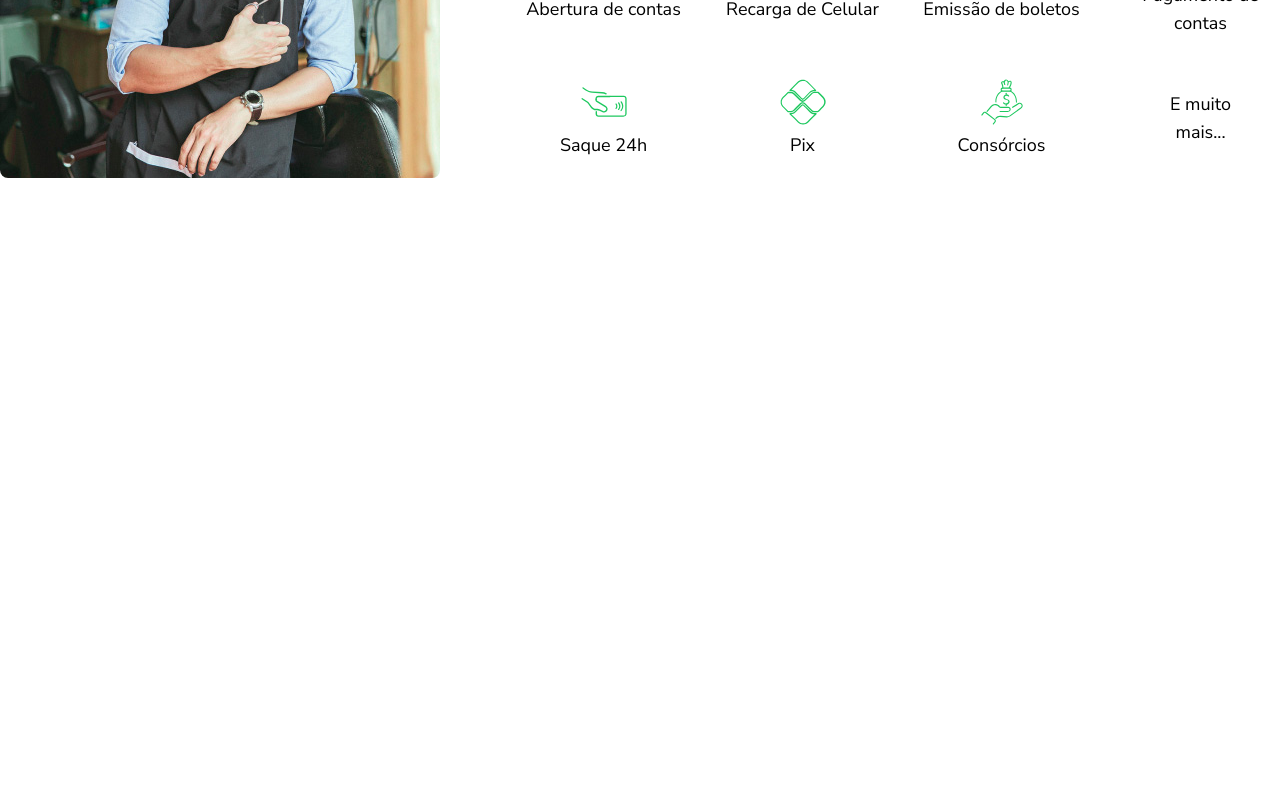
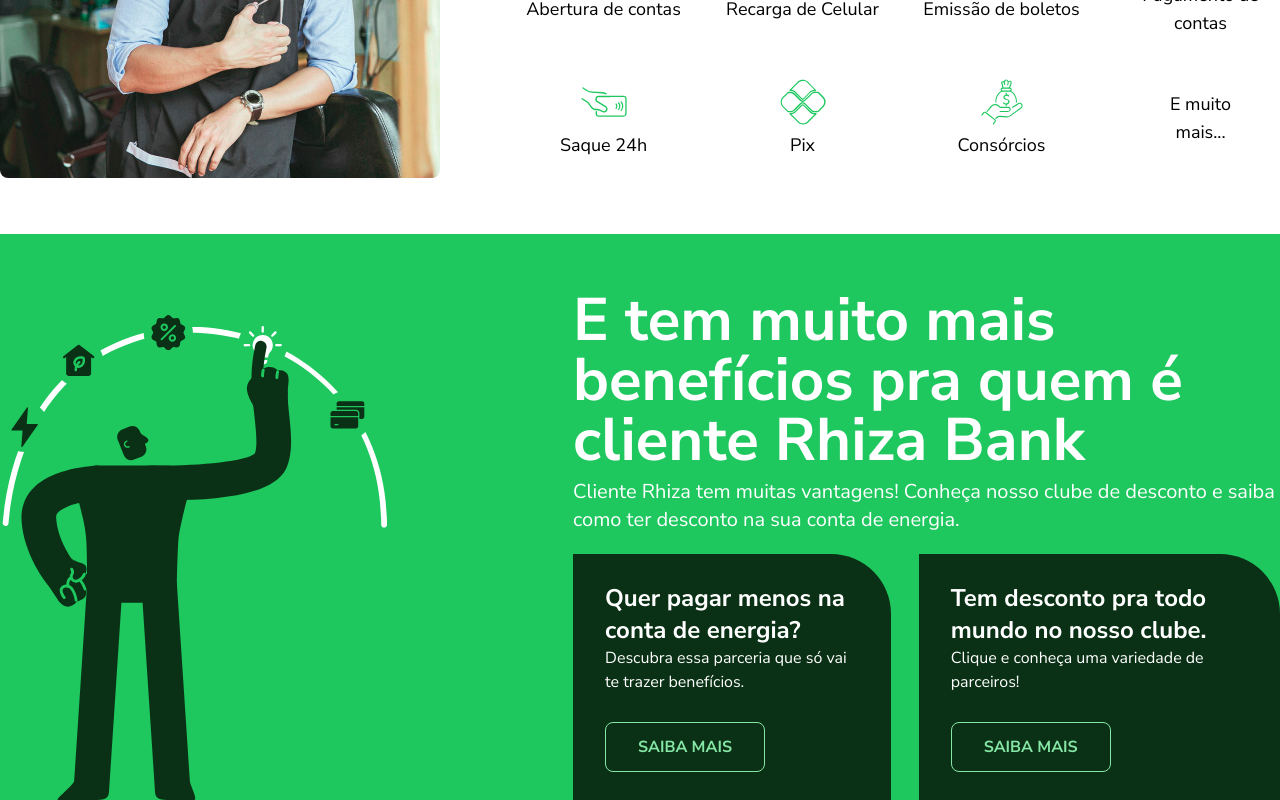
Before and after one commit to rafaverde/rhizaBank-lp, a Next.js app: page / in a window 1280 px wide. Shown: the part 1007-1807 px from the top of the page. Before the commit the page ends 1241 px from the top, so only its background shows below. Built offline with nearby package versions, Linux system fonts and the light colour scheme.

Commit message:
Advantages section layout created.

```diff
--- a/src/app/page.tsx
+++ b/src/app/page.tsx
@@ -1,12 +1,13 @@
-import { BenefitsSection } from "@/components/benefits-section"
-import { Hero } from "@/components/hero"
-import Image from "next/image"
+import { AdvantagesSection } from "@/components/sections/advantages-section"
+import { BenefitsSection } from "@/components/sections/benefits-section"
+import { Hero } from "@/components/sections/hero"
 
 export default function Home() {
   return (
     <main>
       <Hero />
       <BenefitsSection />
+      <AdvantagesSection />
     </main>
   )
 }
--- /dev/null
+++ b/src/components/sections/advantages-section.tsx
@@ -0,0 +1,59 @@
+import advantagesImg from "@/assets/discount-club-image.svg"
+import Image from "next/image"
+import Link from "next/link"
+
+export function AdvantagesSection() {
+  return (
+    <section className="bg-rhiza-green-500">
+      <div className="flex md:flex md:flex-row flex-col lg:justify-between md:items-end gap-5 lg:m-auto px-4 xl:px-0 py-7 md:pt-14 md:pb-0 w-full lg:max-w-[1170]">
+        <div className="md:w-max lg:w-full">
+          <Image src={advantagesImg} alt="Ilustração" width={387} />
+        </div>
+
+        <div className="infos_wrapper">
+          <div>
+            <h2 className="font-bold text-4xl text-white md:text-2xl lg:text-6xl">
+              E tem muito mais benefícios pra quem é cliente Rhiza Bank
+            </h2>
+            <p className="mt-2 text-white md:text-sm lg:text-xl">
+              Cliente Rhiza tem muitas vantagens! Conheça nosso clube de
+              desconto e saiba como ter desconto na sua conta de energia.
+            </p>
+          </div>
+          <div className="md:flex gap-7 boxes_wrapper">
+            <div className="bg-rhiza-green-900 mt-5 px-8 py-7 rounded-tr-[60px] text-white">
+              <h3 className="font-bold text-2xl md:text-xl lg:text-2xl">
+                Quer pagar menos na conta de energia?
+              </h3>
+              <p className="mb-7 md:text-sm lg:text-base">
+                Descubra essa parceria que só vai te trazer benefícios.
+              </p>
+              <Link href="https://bit.ly/rhizabank" target="_blank">
+                <button className="lg:flex bg-transparent hover:bg-rhiza-green-500 px-8 py-3 border border-rhiza-green-300 rounded-lg font-bold text-rhiza-green-300 hover:text-rhiza-green-900 uppercase transition-colors">
+                  Saiba mais
+                </button>
+              </Link>
+            </div>
+
+            <div className="bg-rhiza-green-900 mt-5 px-8 py-7 rounded-tr-[60px] text-white">
+              <h3 className="font-bold text-2xl md:text-xl lg:text-2xl">
+                Tem desconto pra todo mundo no nosso clube.
+              </h3>
+              <p className="mb-7 md:text-sm lg:text-base">
+                Clique e conheça uma variedade de parceiros!
+              </p>
+              <Link
+                href="https://clubecerto.com.br/hotsite/?utm_cc=acessodireto&ent=rhizaedutech"
+                target="_blank"
+              >
+                <button className="lg:flex bg-transparent hover:bg-rhiza-green-500 px-8 py-3 border border-rhiza-green-300 rounded-lg font-bold text-rhiza-green-300 hover:text-rhiza-green-900 uppercase transition-colors">
+                  Saiba mais
+                </button>
+              </Link>
+            </div>
+          </div>
+        </div>
+      </div>
+    </section>
+  )
+}
--- a/src/components/benefits-section.tsx
+++ b/src/components/sections/benefits-section.tsx
@@ -1,6 +1,6 @@
 import Image from "next/image"
 
-import { ContentBoxIcon } from "./content-box-icon"
+import { ContentBoxIcon } from "../content-box-icon"
 
 import barberShopImg from "@/assets/barber-shop.jpg"
 import iconOpenAccount from "@/assets/icon-abertura-contas.svg"
```
Also changed, not shown: src/components/sections/hero.tsx (renamed from src/components/hero.tsx).
